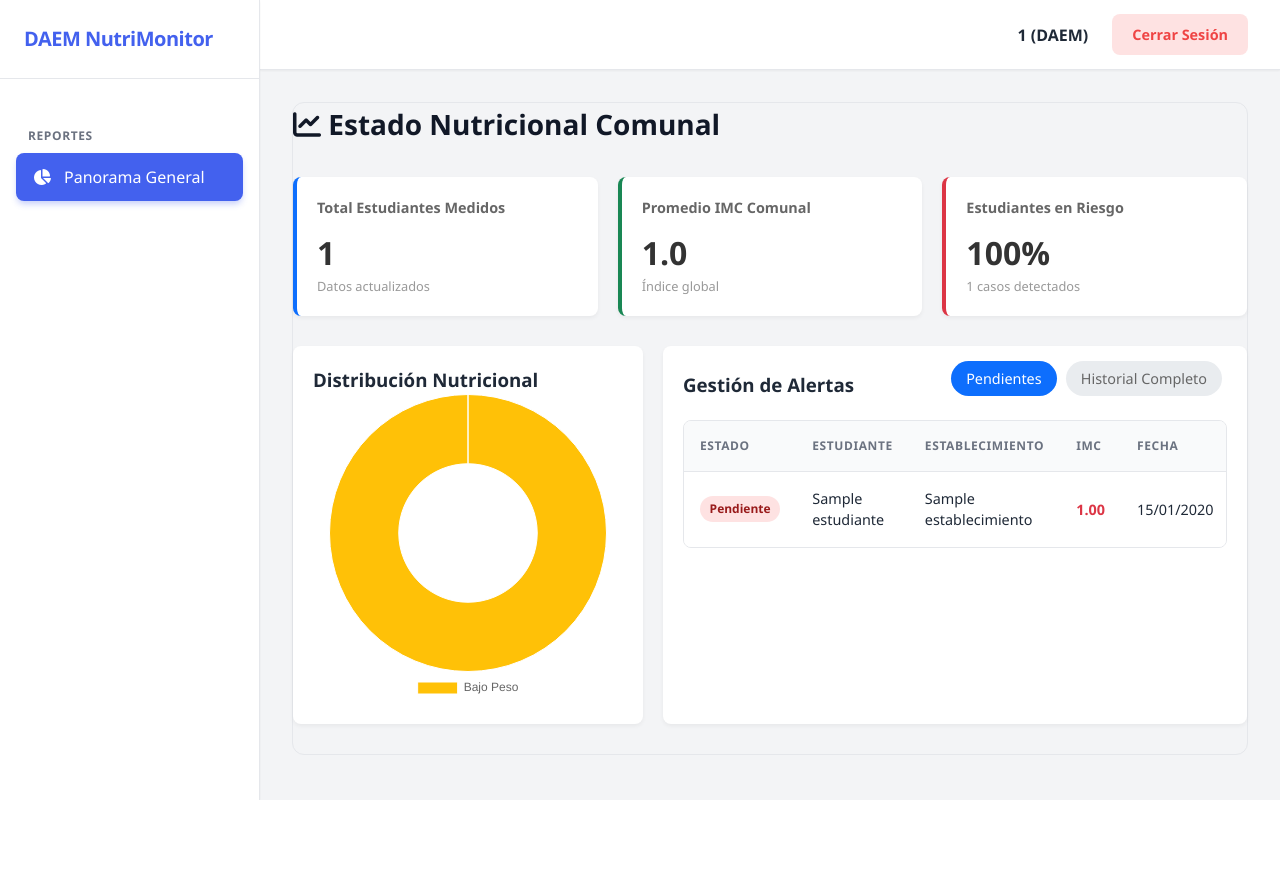
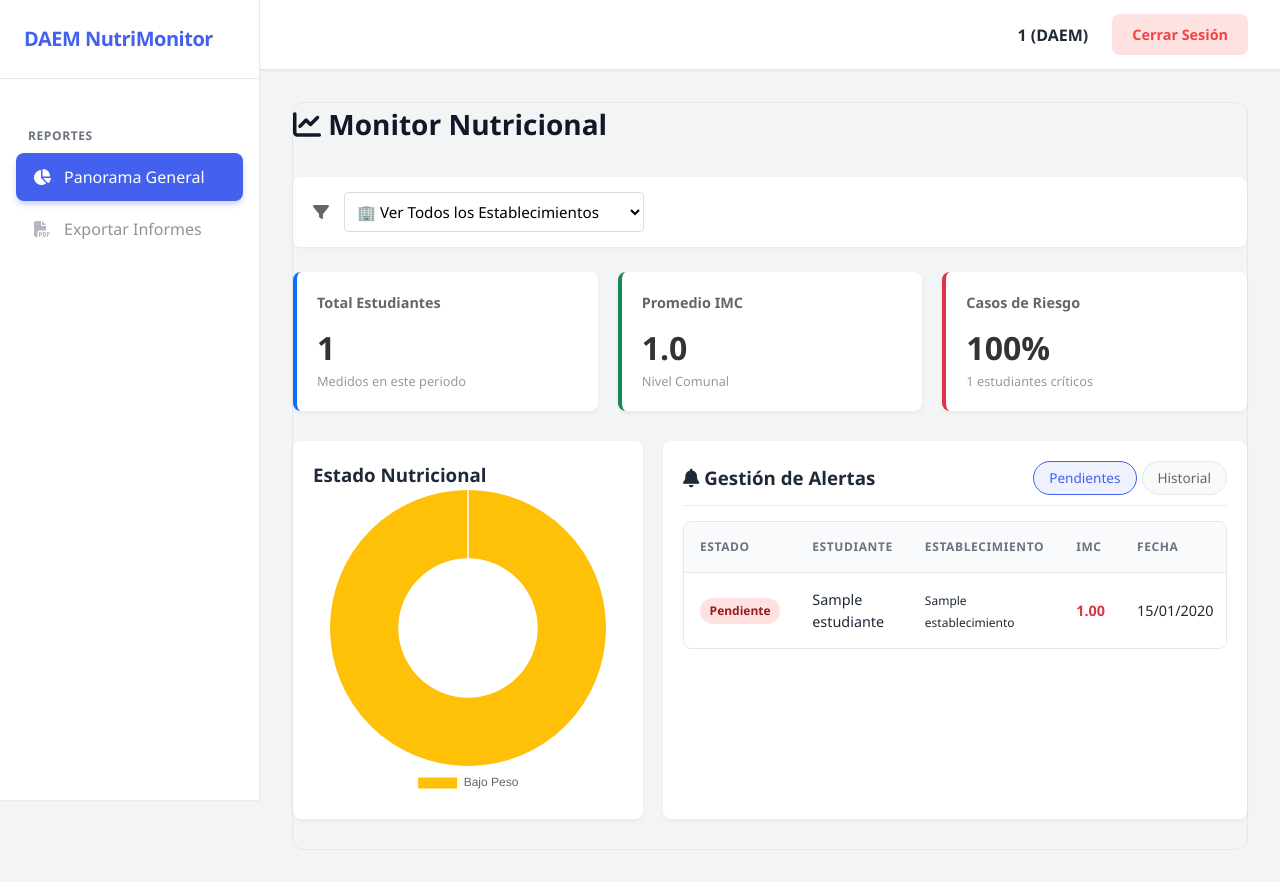
Before and after one commit to zdiegoxcx/NutriData, a PHP site: page /dashboard_admin_daem.php in a window 1280 px wide. Before the commit the page ends 800 px from the top, so only its background shows below. Run offline with PHP 8.4, Linux system fonts and the light colour scheme; the visitor is signed in with stand-in values (Sample User, id 1); tables that the repository leaves empty hold one stand-in row (values such as "Sample post").

Commit message:
Commit v4.8, daem puede ver por establecimiento

```diff
--- a/public/css/styles.css
+++ b/public/css/styles.css
@@ -213,6 +213,9 @@ textarea {
     font-family: inherit;
     transition: border-color 0.15s, box-shadow 0.15s;
     background-color: #fff;
+
+    /* --- NUEVA LÍNEA: Evita que se estire y rompa el diseño --- */
+    resize: none;
 }
 
 input:focus,
--- a/public/dashboard_admin_daem.php
+++ b/public/dashboard_admin_daem.php
@@ -15,27 +15,45 @@ $pagina_actual = isset($_GET['pag']) ? (int)$_GET['pag'] : 1;
 if ($pagina_actual < 1) $pagina_actual = 1;
 $offset = ($pagina_actual - 1) * $registros_por_pagina;
 
-// Filtro de Estado: Por defecto '1' (Pendientes). Si viene 'todos', mostramos todo.
-$filtro_estado = isset($_GET['ver']) && $_GET['ver'] === 'todos' ? null : 1;
+// Filtros
+$filtro_estado = isset($_GET['ver']) && $_GET['ver'] === 'todos' ? null : 1; // Por defecto solo pendientes
+$filtro_colegio = isset($_GET['colegio']) && $_GET['colegio'] != '' ? $_GET['colegio'] : null;
 
-// --- 1. KPIs GENERALES (Se mantienen igual) ---
+// Obtener lista de colegios para el select
+$colegios = $pdo->query("SELECT Id, Nombre FROM Establecimiento ORDER BY Nombre")->fetchAll(PDO::FETCH_ASSOC);
+
+// Clausula WHERE dinámica para los KPIs y Gráficos
+$where_kpi = "";
+$params_kpi = [];
+if ($filtro_colegio) {
+    // Filtramos por el ID del establecimiento (JOIN necesario con Curso)
+    $where_kpi = " WHERE c.Id_Establecimiento = ? ";
+    $params_kpi[] = $filtro_colegio;
+}
+
+// --- 1. KPIs GENERALES (Filtrables) ---
 $sql_kpi = "
     SELECT
         COUNT(*) as total_mediciones,
         AVG(r.IMC) as promedio_imc,
         SUM(CASE WHEN r.IMC < 18.5 OR r.IMC >= 25 THEN 1 ELSE 0 END) as casos_riesgo
     FROM RegistroNutricional r
+    JOIN Estudiante e ON r.Id_Estudiante = e.Id
+    JOIN Curso c ON e.Id_Curso = c.Id
     INNER JOIN (
         SELECT Id_Estudiante, MAX(FechaMedicion) as MaxFecha
         FROM RegistroNutricional
         GROUP BY Id_Estudiante
     ) ultimos ON r.Id_Estudiante = ultimos.Id_Estudiante AND r.FechaMedicion = ultimos.MaxFecha
+    $where_kpi
 ";
-$stmt_kpi = $pdo->query($sql_kpi);
+$stmt_kpi = $pdo->prepare($sql_kpi);
+$stmt_kpi->execute($params_kpi);
 $kpis = $stmt_kpi->fetch(PDO::FETCH_ASSOC);
+
 $porcentaje_riesgo = ($kpis['total_mediciones'] > 0) ? round(($kpis['casos_riesgo'] / $kpis['total_mediciones']) * 100, 1) : 0;
 
-// --- 2. GRÁFICO (Se mantiene igual) ---
+// --- 2. GRÁFICO (Filtrable) ---
 $sql_grafico = "
     SELECT
         CASE
@@ -46,17 +64,21 @@ $sql_grafico = "
         END as estado,
         COUNT(*) as cantidad
     FROM RegistroNutricional r
+    JOIN Estudiante e ON r.Id_Estudiante = e.Id
+    JOIN Curso c ON e.Id_Curso = c.Id
     INNER JOIN (
         SELECT Id_Estudiante, MAX(FechaMedicion) as MaxFecha
         FROM RegistroNutricional
         GROUP BY Id_Estudiante
     ) ultimos ON r.Id_Estudiante = ultimos.Id_Estudiante AND r.FechaMedicion = ultimos.MaxFecha
+    $where_kpi
     GROUP BY estado
 ";
-$stmt_grafico = $pdo->query($sql_grafico);
+$stmt_grafico = $pdo->prepare($sql_grafico);
+$stmt_grafico->execute($params_kpi);
 $datos_grafico = $stmt_grafico->fetchAll(PDO::FETCH_ASSOC);
 
-// Preparar datos Chart.js
+// Datos para Chart.js
 $labels = []; $data = []; $colores = [];
 foreach ($datos_grafico as $fila) {
     $labels[] = $fila['estado'];
@@ -69,8 +91,8 @@ foreach ($datos_grafico as $fila) {
     }
 }
 
-// --- 3. TABLA DE ALERTAS CON PAGINACIÓN Y FILTRO ---
-// Construcción dinámica de la consulta
+// --- 3. TABLA DE ALERTAS (Filtrable y Paginada) ---
+// Construcción dinámica de la consulta base
 $sql_base = "
     FROM Alerta a
     JOIN RegistroNutricional r ON a.Id_RegistroNutricional = r.Id
@@ -79,18 +101,29 @@ $sql_base = "
     JOIN Establecimiento est ON c.Id_Establecimiento = est.Id
 ";
 
-// Aplicar filtro si no es 'todos'
-$where_clause = "";
+// Construir WHERE para alertas
+$condiciones = [];
+$params_alertas = [];
+
 if ($filtro_estado !== null) {
-    $where_clause = "WHERE a.Estado = 1";
+    $condiciones[] = "a.Estado = ?";
+    $params_alertas[] = $filtro_estado;
+}
+if ($filtro_colegio) {
+    $condiciones[] = "c.Id_Establecimiento = ?";
+    $params_alertas[] = $filtro_colegio;
 }
 
-// Contar total de registros para la paginación
-$sql_conteo = "SELECT COUNT(*) " . $sql_base . $where_clause;
-$total_registros = $pdo->query($sql_conteo)->fetchColumn();
+$where_alertas = !empty($condiciones) ? "WHERE " . implode(" AND ", $condiciones) : "";
+
+// Contar total para paginación
+$sql_conteo = "SELECT COUNT(*) " . $sql_base . $where_alertas;
+$stmt_conteo = $pdo->prepare($sql_conteo);
+$stmt_conteo->execute($params_alertas);
+$total_registros = $stmt_conteo->fetchColumn();
 $total_paginas = ceil($total_registros / $registros_por_pagina);
 
-// Consulta Final
+// Consulta Final con LIMIT
 $sql_alertas = "
     SELECT
         a.Id as IdAlerta,
@@ -101,11 +134,12 @@ $sql_alertas = "
         est.Nombre as Establecimiento,
         r.IMC,
         r.FechaMedicion
-    " . $sql_base . $where_clause . "
+    " . $sql_base . $where_alertas . "
     ORDER BY a.Estado DESC, r.FechaMedicion DESC
     LIMIT $registros_por_pagina OFFSET $offset
 ";
-$stmt_alertas = $pdo->query($sql_alertas);
+$stmt_alertas = $pdo->prepare($sql_alertas);
+$stmt_alertas->execute($params_alertas);
 
 ?>
 <!DOCTYPE html>
@@ -122,20 +156,20 @@ $stmt_alertas = $pdo->query($sql_alertas);
         .kpi-card h3 { font-size: 0.9rem; color: #666; margin-bottom: 10px; }
         .kpi-card .value { font-size: 2rem; font-weight: bold; color: #333; }
         .kpi-card .subtext { font-size: 0.8rem; color: #999; }
+
         .charts-container { display: flex; gap: 20px; margin-bottom: 30px; flex-wrap: wrap; }
         .chart-box { flex: 1; min-width: 300px; background: white; padding: 20px; border-radius: 8px; box-shadow: 0 2px 4px rgba(0,0,0,0.05); }
 
-        /* Paginación */
         .pagination { display: flex; justify-content: center; gap: 5px; margin-top: 20px; }
         .page-link { padding: 8px 12px; border: 1px solid #ddd; background: white; color: #333; text-decoration: none; border-radius: 4px; }
         .page-link.active { background: #0d6efd; color: white; border-color: #0d6efd; }
-        .page-link:hover:not(.active) { background: #f1f1f1; }
 
         /* Filtros */
-        .filter-tabs { margin-bottom: 15px; }
-        .filter-tab { padding: 8px 15px; margin-right: 5px; border-radius: 20px; text-decoration: none; font-size: 0.9rem; font-weight: 500; }
-        .filter-tab.active { background-color: #0d6efd; color: white; }
-        .filter-tab.inactive { background-color: #e9ecef; color: #666; }
+        .top-filters { background: white; padding: 15px 20px; border-radius: 8px; margin-bottom: 25px; display: flex; align-items: center; gap: 15px; box-shadow: 0 1px 3px rgba(0,0,0,0.05); }
+        .filter-tabs { display: flex; gap: 5px; }
+        .filter-tab { padding: 6px 15px; border-radius: 20px; text-decoration: none; font-size: 0.85rem; font-weight: 500; border: 1px solid transparent; }
+        .filter-tab.active { background-color: #eef2ff; color: #4361ee; border-color: #4361ee; }
+        .filter-tab.inactive { background-color: #f8f9fa; color: #666; border-color: #e5e7eb; }
     </style>
 </head>
 <body>
@@ -145,6 +179,7 @@ $stmt_alertas = $pdo->query($sql_alertas);
             <nav class="sidebar-nav">
                 <div class="nav-category">Reportes</div>
                 <a href="dashboard_admin_daem.php" class="nav-item active"><i class="fa-solid fa-chart-pie"></i> Panorama General</a>
+                <a href="#" class="nav-item" style="opacity: 0.5;"><i class="fa-solid fa-file-pdf"></i> Exportar Informes</a>
             </nav>
         </aside>
 
@@ -158,39 +193,59 @@ $stmt_alertas = $pdo->query($sql_alertas);
                 <div class="content-container" style="background: transparent; box-shadow: none; padding: 0;">
 
                     <div class="content-header-with-btn">
-                        <h1><i class="fa-solid fa-chart-line"></i> Estado Nutricional Comunal</h1>
+                        <h1><i class="fa-solid fa-chart-line"></i> Monitor Nutricional</h1>
+                    </div>
+
+                    <div class="top-filters">
+                        <i class="fa-solid fa-filter" style="color: #666;"></i>
+                        <form action="" method="GET" style="display:flex; align-items:center; gap:10px; flex-grow:1;">
+                            <?php if(isset($_GET['ver'])): ?>
+                                <input type="hidden" name="ver" value="<?php echo htmlspecialchars($_GET['ver']); ?>">
+                            <?php endif; ?>
+
+                            <select name="colegio" onchange="this.form.submit()" style="max-width: 300px; padding: 8px; border-radius: 4px; border: 1px solid #ddd;">
+                                <option value="">🏢 Ver Todos los Establecimientos</option>
+                                <?php foreach($colegios as $col): ?>
+                                    <option value="<?php echo $col['Id']; ?>" <?php echo ($filtro_colegio == $col['Id']) ? 'selected' : ''; ?>>
+                                        <?php echo htmlspecialchars($col['Nombre']); ?>
+                                    </option>
+                                <?php endforeach; ?>
+                            </select>
+                        </form>
                     </div>
 
                     <div class="kpi-grid">
                         <div class="kpi-card">
-                            <h3>Total Estudiantes Medidos</h3>
+                            <h3>Total Estudiantes</h3>
                             <div class="value"><?php echo number_format($kpis['total_mediciones']); ?></div>
-                            <div class="subtext">Datos actualizados</div>
+                            <div class="subtext">Medidos en este periodo</div>
                         </div>
                         <div class="kpi-card" style="border-left-color: #198754;">
-                            <h3>Promedio IMC Comunal</h3>
+                            <h3>Promedio IMC</h3>
                             <div class="value"><?php echo number_format($kpis['promedio_imc'], 1); ?></div>
-                            <div class="subtext">Índice global</div>
+                            <div class="subtext">
+                                <?php echo ($filtro_colegio) ? 'En el establecimiento' : 'Nivel Comunal'; ?>
+                            </div>
                         </div>
                         <div class="kpi-card" style="border-left-color: #dc3545;">
-                            <h3>Estudiantes en Riesgo</h3>
+                            <h3>Casos de Riesgo</h3>
                             <div class="value"><?php echo $porcentaje_riesgo; ?>%</div>
-                            <div class="subtext"><?php echo $kpis['casos_riesgo']; ?> casos detectados</div>
+                            <div class="subtext"><?php echo $kpis['casos_riesgo']; ?> estudiantes críticos</div>
                         </div>
                     </div>
 
                     <div class="charts-container">
                         <div class="chart-box" style="flex: 0 0 350px;">
-                            <h3>Distribución Nutricional</h3>
+                            <h3>Estado Nutricional</h3>
                             <canvas id="graficoNutricional"></canvas>
                         </div>
 
                         <div class="chart-box" style="flex: 1;">
-                            <div style="display:flex; justify-content:space-between; align-items:center; margin-bottom:15px;">
-                                <h3>Gestión de Alertas</h3>
+                            <div style="display:flex; justify-content:space-between; align-items:center; margin-bottom:15px; border-bottom: 1px solid #eee; padding-bottom: 10px;">
+                                <h3><i class="fa-solid fa-bell"></i> Gestión de Alertas</h3>
                                 <div class="filter-tabs">
-                                    <a href="?ver=pendientes" class="filter-tab <?php echo ($filtro_estado === 1) ? 'active' : 'inactive'; ?>">Pendientes</a>
-                                    <a href="?ver=todos" class="filter-tab <?php echo ($filtro_estado === null) ? 'active' : 'inactive'; ?>">Historial Completo</a>
+                                    <a href="?ver=pendientes&colegio=<?php echo $filtro_colegio; ?>" class="filter-tab <?php echo ($filtro_estado === 1) ? 'active' : 'inactive'; ?>">Pendientes</a>
+                                    <a href="?ver=todos&colegio=<?php echo $filtro_colegio; ?>" class="filter-tab <?php echo ($filtro_estado === null) ? 'active' : 'inactive'; ?>">Historial</a>
                                 </div>
                             </div>
 
@@ -216,7 +271,7 @@ $stmt_alertas = $pdo->query($sql_alertas);
                                         <tr>
                                             <td><?php echo $icono_estado; ?></td>
                                             <td><?php echo htmlspecialchars($alerta['Estudiante']); ?></td>
-                                            <td><?php echo htmlspecialchars($alerta['Establecimiento']); ?></td>
+                                            <td><small><?php echo htmlspecialchars($alerta['Establecimiento']); ?></small></td>
                                             <td style="font-weight: bold; color: <?php echo $color_imc; ?>"><?php echo $alerta['IMC']; ?></td>
                                             <td><?php echo date("d/m/Y", strtotime($alerta['FechaMedicion'])); ?></td>
                                             <td class="actions">
@@ -227,7 +282,9 @@ $stmt_alertas = $pdo->query($sql_alertas);
                                         </tr>
                                         <?php endwhile; ?>
                                         <?php if($stmt_alertas->rowCount() == 0): ?>
-                                            <tr><td colspan="6" style="text-align:center; padding:20px;">¡Excelente! No hay alertas pendientes.</td></tr>
+                                            <tr><td colspan="6" style="text-align:center; padding:20px; color:#999;">
+                                                No hay alertas <?php echo ($filtro_estado===1) ? 'pendientes' : ''; ?> para mostrar.
+                                            </td></tr>
                                         <?php endif; ?>
                                     </tbody>
                                 </table>
@@ -236,17 +293,13 @@ $stmt_alertas = $pdo->query($sql_alertas);
                             <?php if ($total_paginas > 1): ?>
                             <div class="pagination">
                                 <?php if ($pagina_actual > 1): ?>
-                                    <a href="?pag=<?php echo $pagina_actual - 1; ?>&ver=<?php echo $filtro_estado === null ? 'todos' : 'pendientes'; ?>" class="page-link">&laquo; Anterior</a>
+                                    <a href="?pag=<?php echo $pagina_actual - 1; ?>&ver=<?php echo $filtro_estado === null ? 'todos' : 'pendientes'; ?>&colegio=<?php echo $filtro_colegio; ?>" class="page-link">&laquo;</a>
                                 <?php endif; ?>
 
-                                <?php for ($i = 1; $i <= $total_paginas; $i++): ?>
-                                    <a href="?pag=<?php echo $i; ?>&ver=<?php echo $filtro_estado === null ? 'todos' : 'pendientes'; ?>" class="page-link <?php echo ($i == $pagina_actual) ? 'active' : ''; ?>">
-                                        <?php echo $i; ?>
-                                    </a>
-                                <?php endfor; ?>
+                                <span style="padding: 8px 12px; color: #666;">Pág <?php echo $pagina_actual; ?> de <?php echo $total_paginas; ?></span>
 
                                 <?php if ($pagina_actual < $total_paginas): ?>
-                                    <a href="?pag=<?php echo $pagina_actual + 1; ?>&ver=<?php echo $filtro_estado === null ? 'todos' : 'pendientes'; ?>" class="page-link">Siguiente &raquo;</a>
+                                    <a href="?pag=<?php echo $pagina_actual + 1; ?>&ver=<?php echo $filtro_estado === null ? 'todos' : 'pendientes'; ?>&colegio=<?php echo $filtro_colegio; ?>" class="page-link">&raquo;</a>
                                 <?php endif; ?>
                             </div>
                             <?php endif; ?>
```
